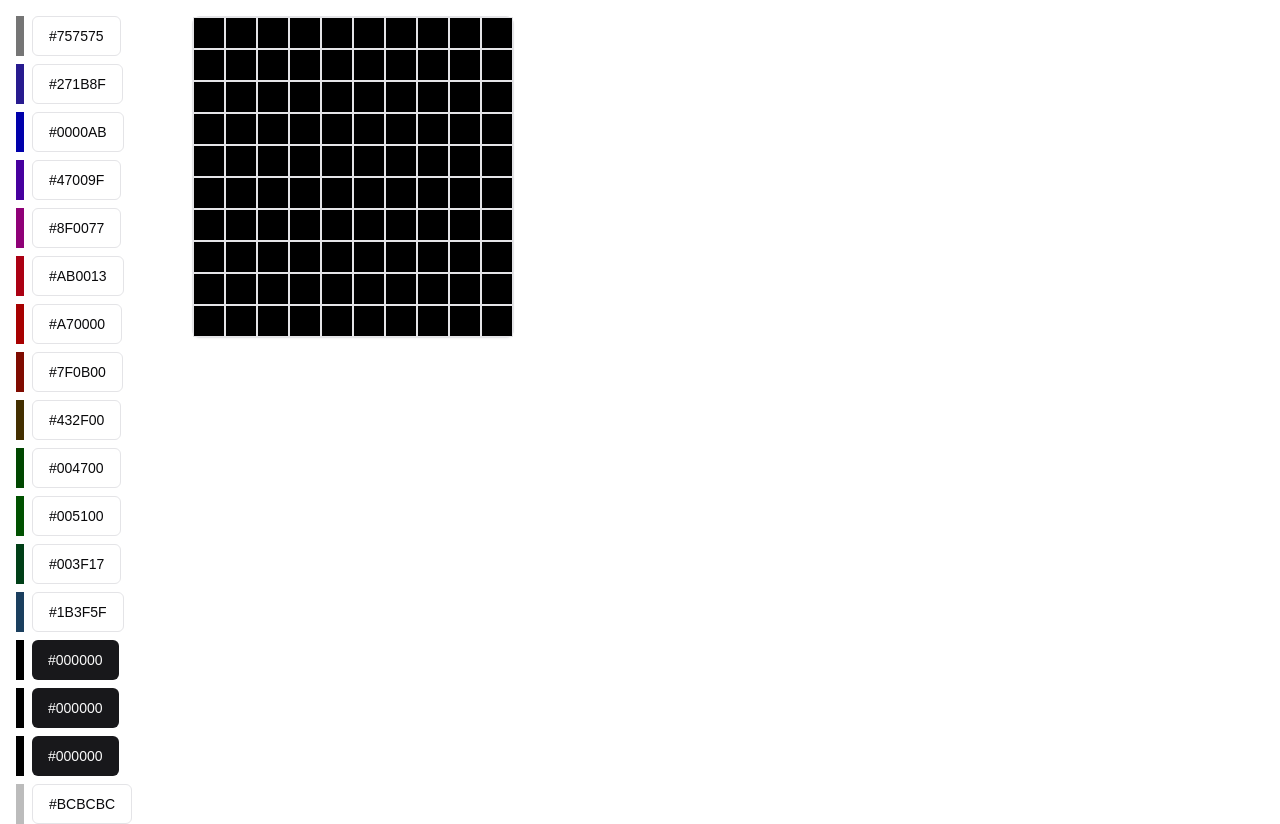
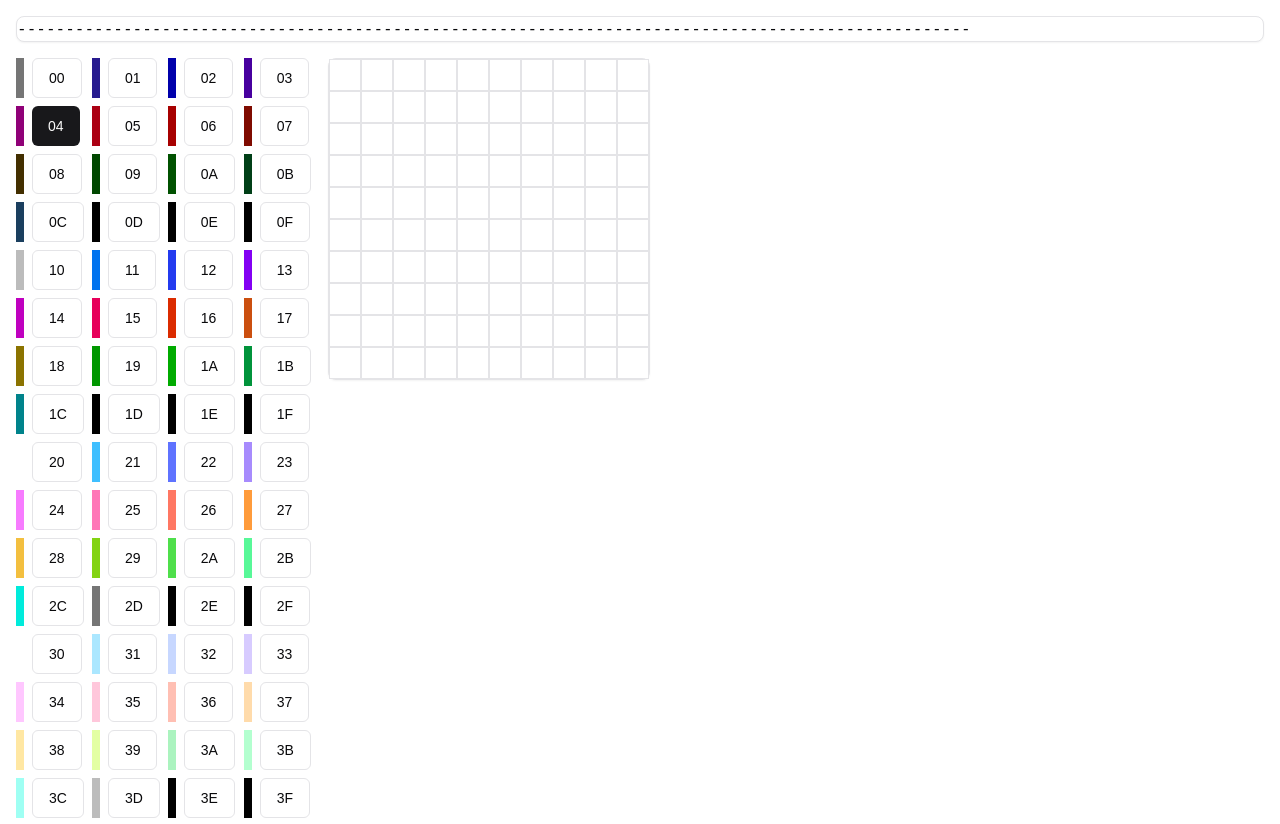
Before and after one commit to fmzu/editor, a Next.js app: page / in a window 1280 px wide. Shown: the top 824 px of the page. Built offline with nearby package versions, Linux system fonts and the light colour scheme; a web font is replaced by a local one.

Commit message:
update: ページを修正する

```diff
--- a/app/_components/dot-editor.tsx
+++ b/app/_components/dot-editor.tsx
@@ -13,7 +13,7 @@ const DEFAULT_COLOR = "#000000" // 黒
 
 // セルの型を定義します
 type Cell = {
-  color: string
+  color: string | null
 }
 
 // グリッドの初期状態を作成します
@@ -22,7 +22,7 @@ const createEmptyGrid = (): Cell[][] => {
   for (let i = 0; i < NUM_ROWS; i++) {
     rows.push([])
     for (let j = 0; j < NUM_COLS; j++) {
-      rows[i].push({ color: DEFAULT_COLOR })
+      rows[i].push({ color: null })
     }
   }
   return rows
@@ -31,26 +31,37 @@ const createEmptyGrid = (): Cell[][] => {
 export const DotEditor = () => {
   const [grid, setGrid] = useState(createEmptyGrid())
 
-  const [selectedColor, setSelectedColor] = useState(DEFAULT_COLOR)
+  const [colorId, setColorId] = useState("04")
 
-  const COLORS = Array.from(colors.values())
+  const COLORS = Array.from(colors.keys())
 
   const handleCellClick = (rowIndex: number, colIndex: number) => {
     const newGrid = [...grid]
-    newGrid[rowIndex][colIndex].color = selectedColor
+    newGrid[rowIndex][colIndex].color = colorId
     setGrid(newGrid)
   }
 
+  const gridToString = (grid: Cell[][]): string => {
+    return grid.map((row) => row.map((cell) => cell.color).join("-")).join("-")
+  }
+
   return (
-    <div className="flex gap-4 p-4">
-      <div className="flex flex-col gap-2 w-40">
+    <div className="p-4 space-y-4">
+      <Card>
+        <pre>{gridToString(grid)}</pre>
+      </Card>
+      <div className="flex gap-4">
+        <div className="grid grid-cols-4 gap-2">
           {COLORS.map((color) => (
             <div key={color} className="flex gap-2">
-            <div className="w-2" style={{ backgroundColor: color }} />
+              <div
+                className="w-2"
+                style={{ backgroundColor: colors.get(color) }}
+              />
               <Button
                 key={color}
-              variant={selectedColor === color ? "default" : "outline"}
-              onClick={() => setSelectedColor(color)}
+                variant={colorId === color ? "default" : "outline"}
+                onClick={() => setColorId(color)}
               >
                 {color}
               </Button>
@@ -67,7 +78,10 @@ export const DotEditor = () => {
                     type="button"
                     onClick={() => handleCellClick(rowIndex, colIndex)}
                     className={cn("w-8 h-8 border")}
-                  style={{ backgroundColor: cell.color }}
+                    style={{
+                      backgroundColor:
+                        cell.color !== null ? colors.get(cell.color) : "white",
+                    }}
                   />
                 ))}
               </div>
@@ -75,5 +89,6 @@ export const DotEditor = () => {
           </Card>
         </div>
       </div>
+    </div>
   )
 }
```
Lines whose indentation alone changed are shown as unchanged.
